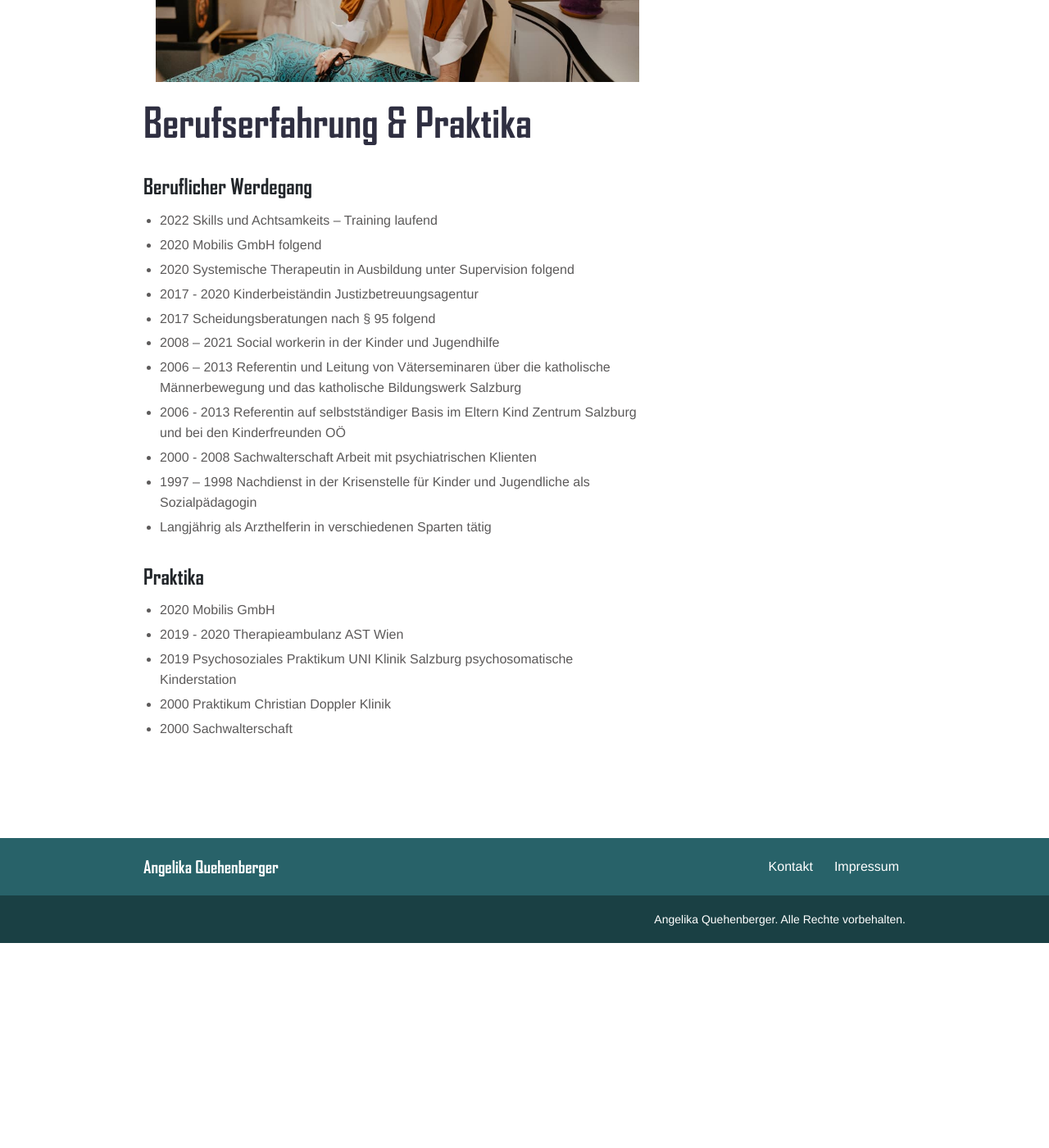
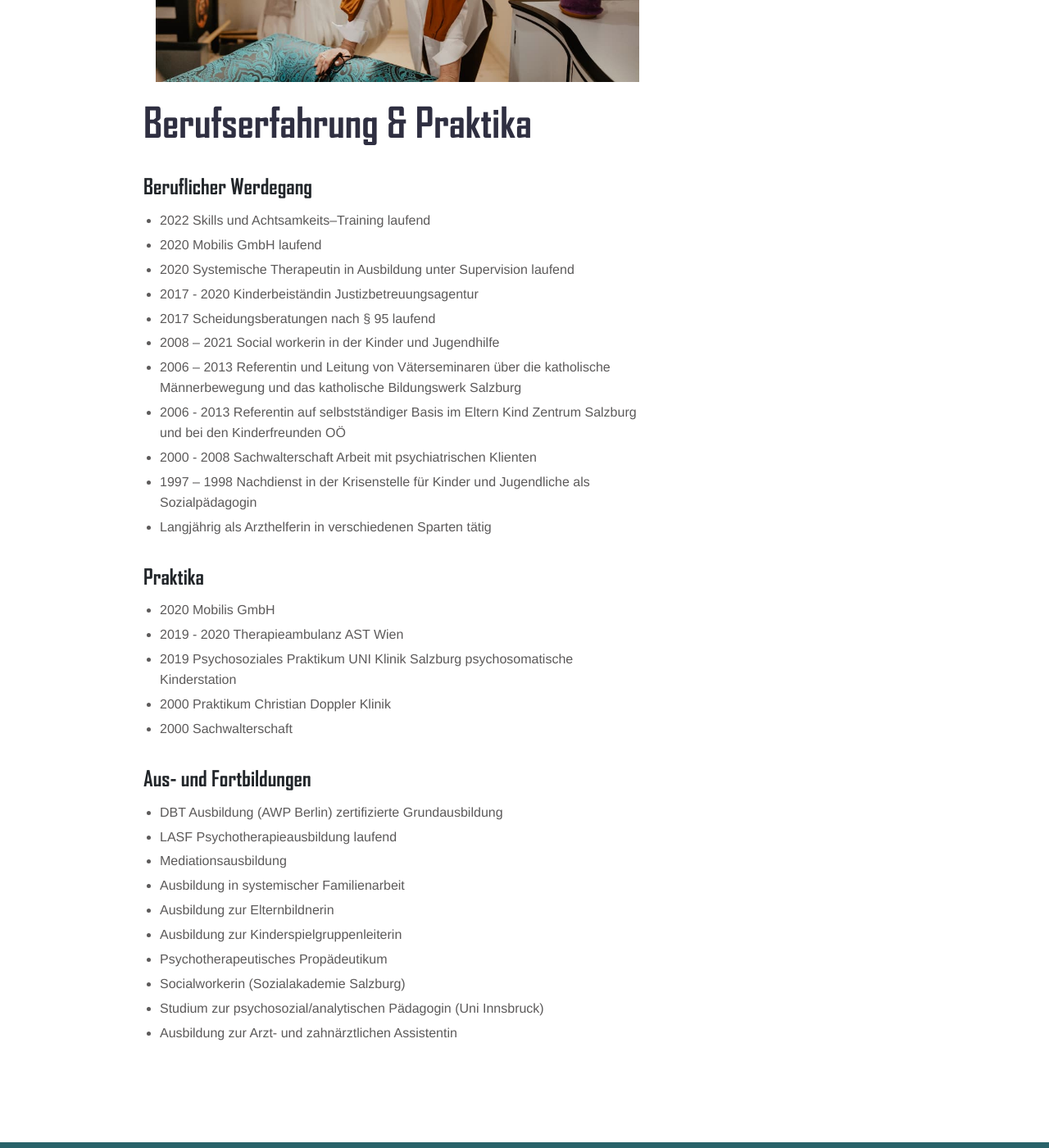
Before and after one commit to dvschnitz/angelika-quehenberger, a Jekyll site: the page built from berufserfahrung.md, in a window 1280 px wide and 1400 px high, scrolled down 423 px. Shown: the whole window at 82% size. Built offline with Jekyll 4.4.1, drawn with Linux system fonts in a browser that asks for light colours; before the commit the page ends 1573 px from its top, so only the background shows below that.

```diff
--- a/berufserfahrung.md
+++ b/berufserfahrung.md
@@ -6,11 +6,11 @@ intro_image: ["images/photos/H060604.jpg"]
 ---
 
 ## Beruflicher Werdegang
-* 2022 Skills und Achtsamkeits – Training laufend
-* 2020 Mobilis GmbH folgend
-* 2020 Systemische Therapeutin in Ausbildung unter Supervision folgend
+* 2022 Skills und Achtsamkeits–Training laufend
+* 2020 Mobilis GmbH laufend
+* 2020 Systemische Therapeutin in Ausbildung unter Supervision laufend
 * 2017 - 2020  Kinderbeiständin Justizbetreuungsagentur
-* 2017 Scheidungsberatungen nach § 95 folgend
+* 2017 Scheidungsberatungen nach § 95 laufend
 * 2008 – 2021 Social workerin in der Kinder und Jugendhilfe
 * 2006 – 2013 Referentin und Leitung von Väterseminaren über die katholische Männerbewegung und das katholische Bildungswerk Salzburg
 * 2006 - 2013 Referentin auf selbstständiger Basis im Eltern Kind Zentrum Salzburg und bei den Kinderfreunden OÖ
@@ -24,3 +24,16 @@ intro_image: ["images/photos/H060604.jpg"]
 * 2019 Psychosoziales Praktikum UNI Klinik Salzburg psychosomatische Kinderstation
 * 2000 Praktikum Christian Doppler Klinik
 * 2000 Sachwalterschaft
+
+## Aus- und Fortbildungen
+* DBT Ausbildung (AWP Berlin) zertifizierte
+Grundausbildung
+* LASF Psychotherapieausbildung laufend
+* Mediationsausbildung
+* Ausbildung in systemischer Familienarbeit
+* Ausbildung zur Elternbildnerin
+* Ausbildung zur Kinderspielgruppenleiterin
+* Psychotherapeutisches Propädeutikum
+* Socialworkerin (Sozialakademie Salzburg)
+* Studium zur  psychosozial/analytischen Pädagogin (Uni Innsbruck)
+* Ausbildung zur Arzt- und zahnärztlichen Assistentin
```
Also changed, not shown: _data/menus.yml (+5 -13 lines).
